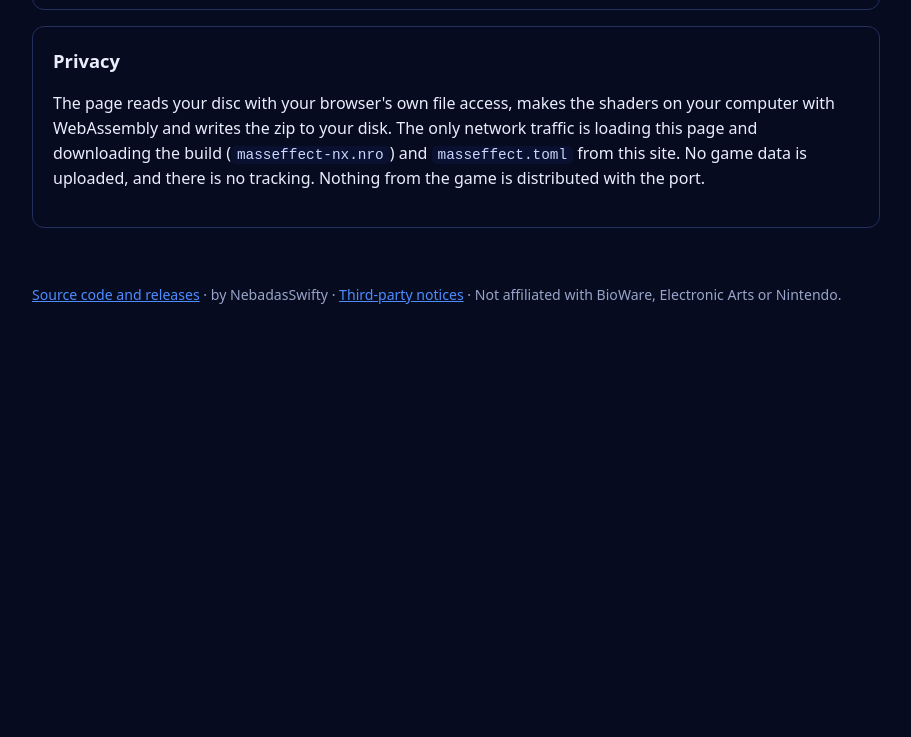
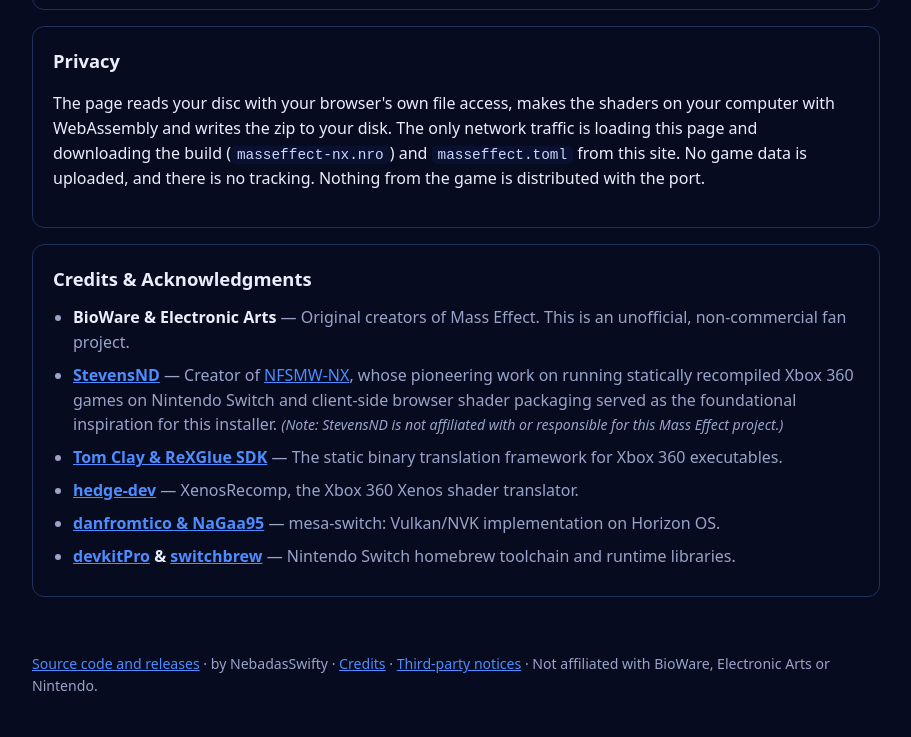
Before and after one commit to nebadasSwifty/masseffect-nx, a website with bundled scripts: page installer/index.html in a window 1280 px wide. Shown: the part 1206-1943 px from the top of the page, without its empty margins (184-1095 px from the left). Before the commit the page ends 1552 px from the top, so only its background shows below. Built offline with nearby package versions, Linux system fonts and the light colour scheme.

Commit message:
docs, installer: rewrite copied sections and properly credit StevensND (#1)
Address feedback raised in issue #1:
- Rewrite README.md introduction, installation instructions, controls mapping,
  and formatting to be distinct and tailored specifically to Mass Effect.
- Prominently credit StevensND with full profile and repository links (NFSMW-NX)
  in README.md, THIRD_PARTY_NOTICES.md, installer/README.md, and mesa/README.md.
- Add an explicit disclaimer that StevensND is not affiliated with, endorsing,
  or responsible for this Mass Effect port.
- Add a dedicated 'Credits & Acknowledgments' section to the web installer
  page (installer/index.html) and link it in the footer.
- Correct author name spelling (StevenSND -> StevensND) across scripts and docs.

```diff
--- a/installer/index.html
+++ b/installer/index.html
@@ -102,11 +102,23 @@
       Nothing from the game is distributed with the port.
     </p>
   </section>
+
+  <section class="card plain" id="credits">
+    <h2>Credits &amp; Acknowledgments</h2>
+    <ul class="credits-list">
+      <li><strong>BioWare &amp; Electronic Arts</strong> — Original creators of Mass Effect. This is an unofficial, non-commercial fan project.</li>
+      <li><strong><a href="https://github.com/StevensND" target="_blank" rel="noopener">StevensND</a></strong> — Creator of <a href="https://github.com/StevensND/NFSMW-NX" target="_blank" rel="noopener">NFSMW-NX</a>, whose pioneering work on running statically recompiled Xbox 360 games on Nintendo Switch and client-side browser shader packaging served as the foundational inspiration for this installer. <em>(Note: StevensND is not affiliated with or responsible for this Mass Effect project.)</em></li>
+      <li><strong><a href="https://github.com/rexglue/rexglue-sdk" target="_blank" rel="noopener">Tom Clay &amp; ReXGlue SDK</a></strong> — The static binary translation framework for Xbox 360 executables.</li>
+      <li><strong><a href="https://github.com/hedge-dev/XenosRecomp" target="_blank" rel="noopener">hedge-dev</a></strong> — XenosRecomp, the Xbox 360 Xenos shader translator.</li>
+      <li><strong><a href="https://github.com/danfromtico/mesa-switch" target="_blank" rel="noopener">danfromtico &amp; NaGaa95</a></strong> — mesa-switch: Vulkan/NVK implementation on Horizon OS.</li>
+      <li><strong><a href="https://devkitpro.org" target="_blank" rel="noopener">devkitPro</a> &amp; <a href="https://github.com/switchbrew/libnx" target="_blank" rel="noopener">switchbrew</a></strong> — Nintendo Switch homebrew toolchain and runtime libraries.</li>
+    </ul>
+  </section>
 </main>
 
 <footer>
   <a id="repo-link" href="#">Source code and releases</a> · by <span id="author"></span> ·
-  <a href="THIRD_PARTY_NOTICES.md">Third-party notices</a> · Not affiliated with BioWare, Electronic Arts or Nintendo.
+  <a href="#credits">Credits</a> · <a href="THIRD_PARTY_NOTICES.md">Third-party notices</a> · Not affiliated with BioWare, Electronic Arts or Nintendo.
 </footer>
 
 <script type="module" src="js/app.js"></script>
--- a/installer/style.css
+++ b/installer/style.css
@@ -103,6 +103,10 @@
 summary { cursor: pointer; color: var(--muted); }
 pre { background: #060a1c; border: 1px solid var(--card-border); border-radius: 8px; padding: 10px; overflow: auto; max-height: 260px; font-size: .82rem; line-height: 1.4; }
 pre.tree { max-height: none; }
+.credits-list { margin: 8px 0; padding-left: 20px; color: var(--muted); }
+.credits-list li { margin-bottom: 8px; }
+.credits-list strong { color: var(--text); }
+.credits-list em { font-size: .88em; color: var(--muted); }
 footer { max-width: 880px; margin: 0 auto; padding: 8px 16px 40px; color: var(--muted); font-size: .88rem; }
 
 @media (max-width: 560px) {
```
Also changed, not shown: THIRD_PARTY_NOTICES.md (+4 -4 lines), README.md, installer/README.md, mesa/README.md, tools/README.md, 2 other files.
